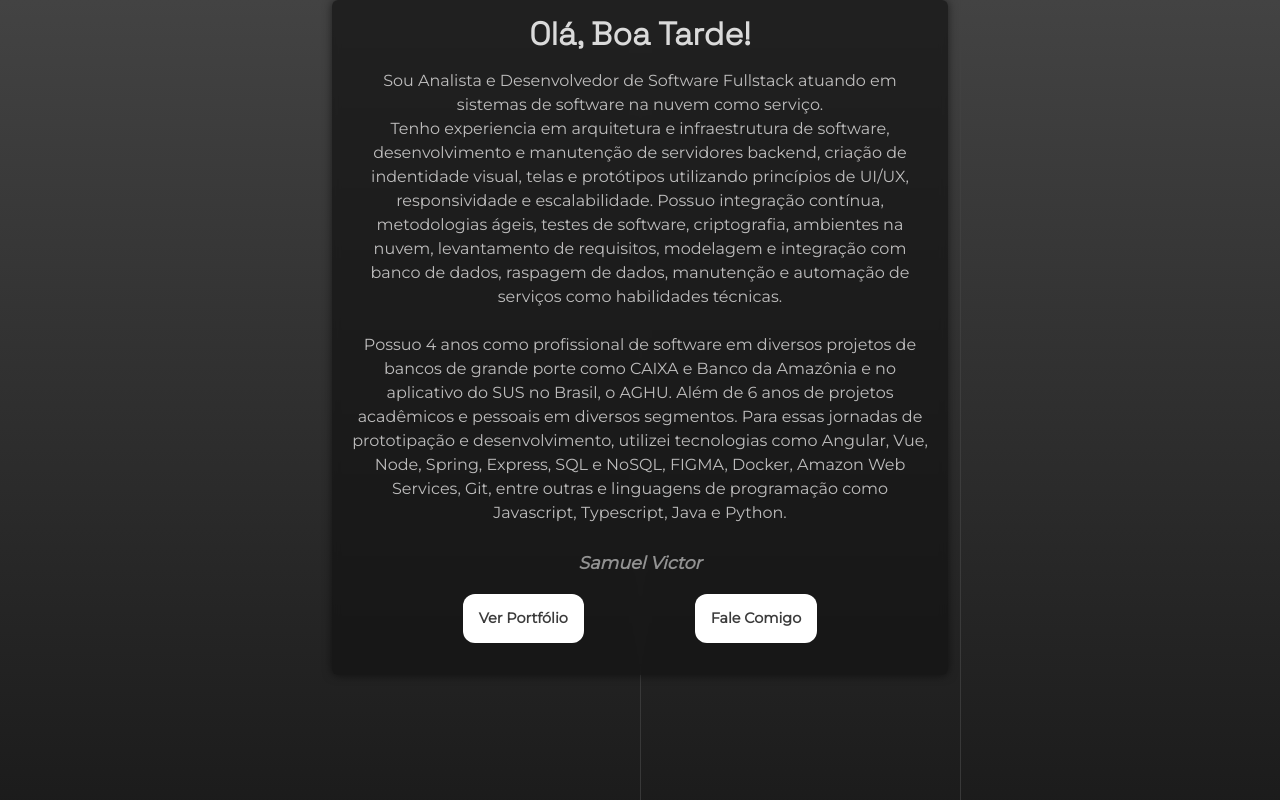
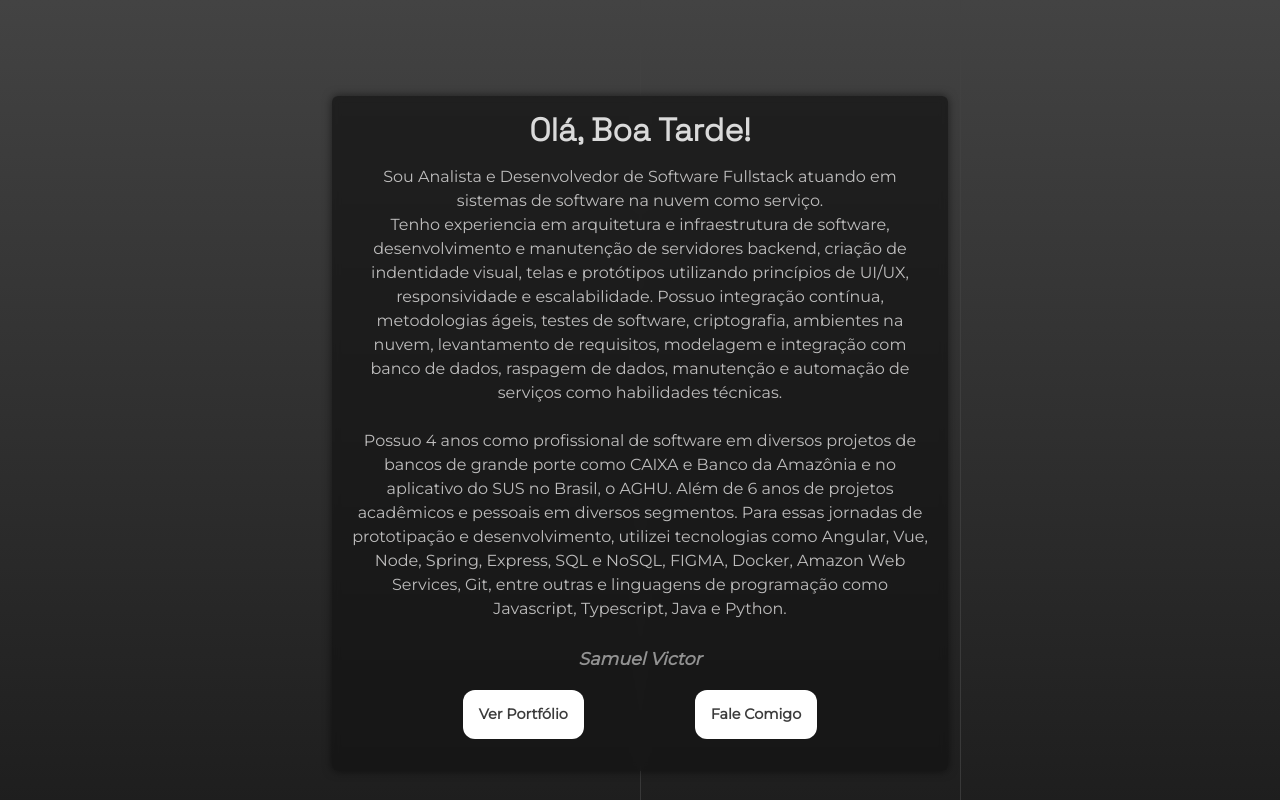
Before and after one commit to samuelvictorol/portfolio, an Angular app: page /sobre in a window 1280 px wide. Built offline with nearby package versions, Linux system fonts and the light colour scheme; a web font is replaced by a local one.

Commit message:
Ajuste margin top tela sobre

```diff
--- a/src/app/sobre/sobre.component.scss
+++ b/src/app/sobre/sobre.component.scss
@@ -46,6 +46,7 @@
 .sobre-wrapper {
     height: 170vh;
     width: 100vw;
+    padding-top: 6rem;
     position: relative;
     background: #000000;  /* fallback for old browsers */
     background: -webkit-linear-gradient(to bottom, #434343, #000000);  /* Chrome 10-25, Safari 5.1-6 */
```
